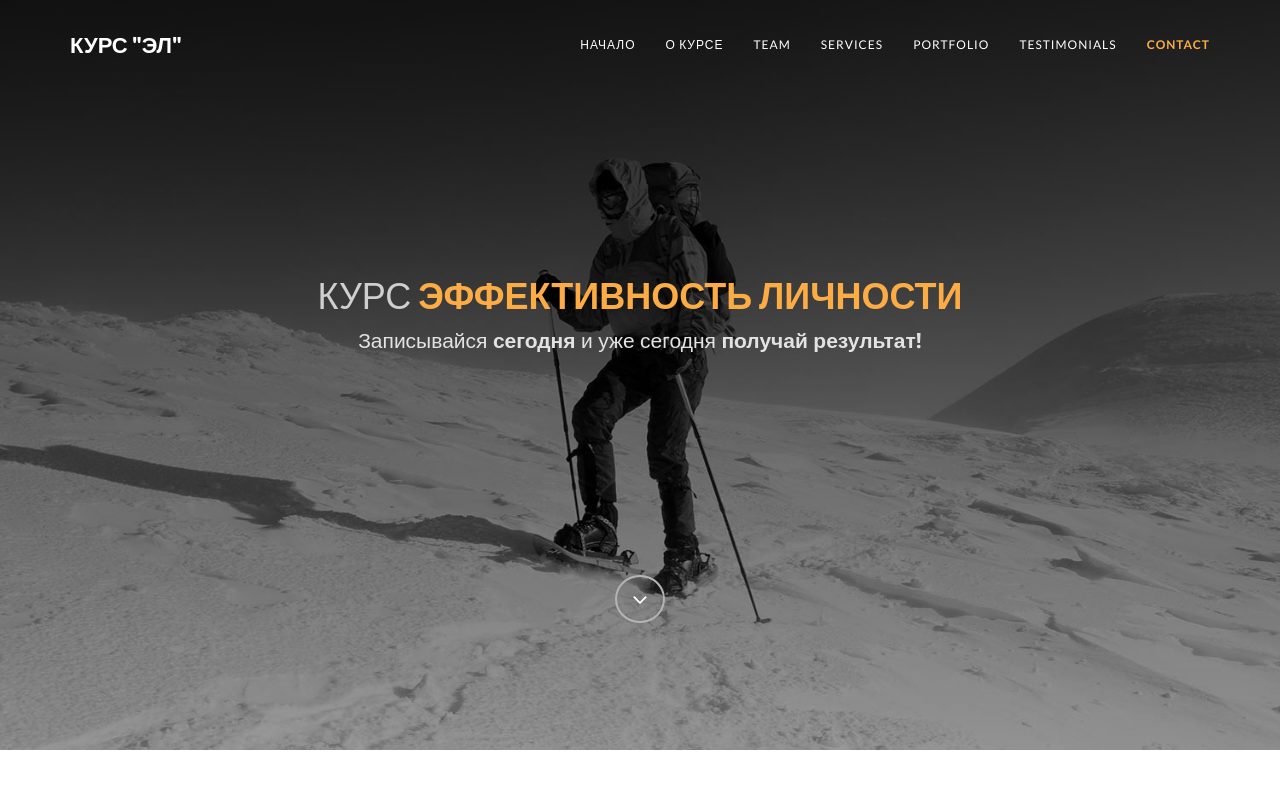
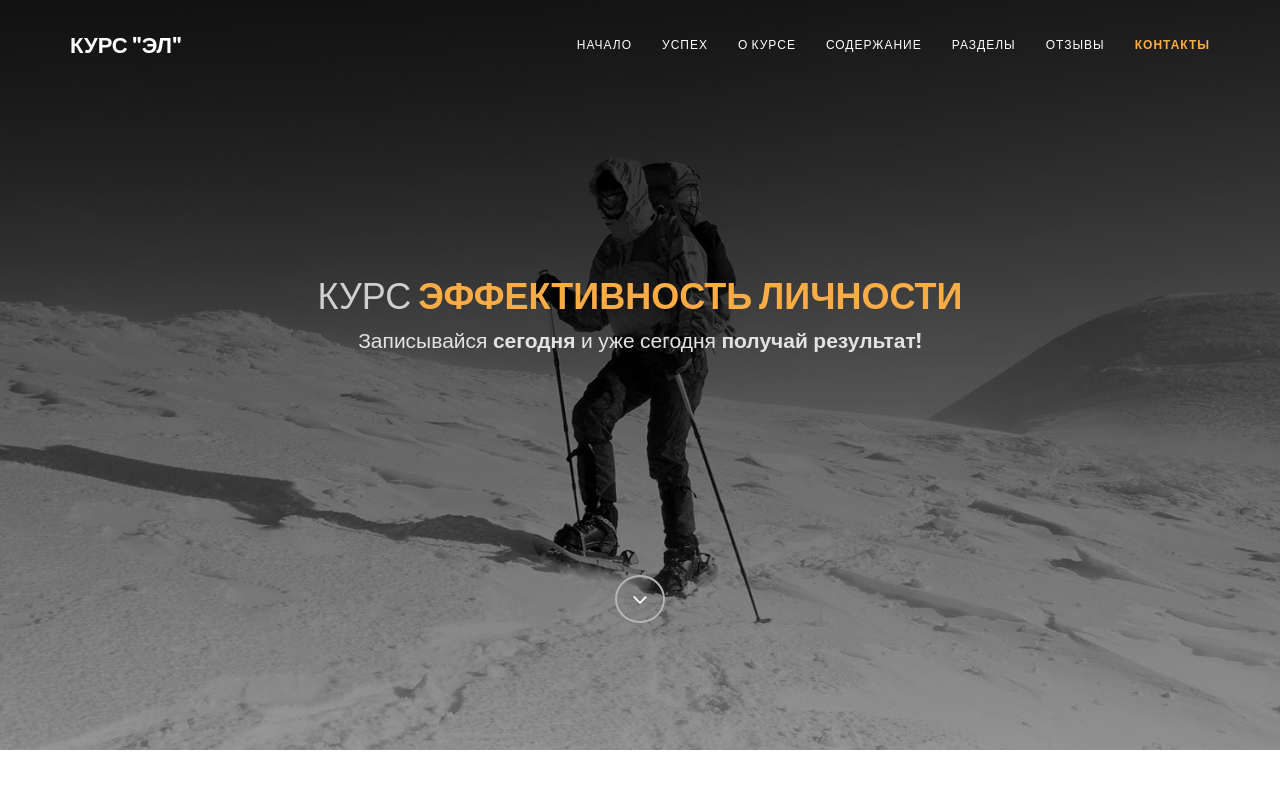
Before and after one commit to prozwetanie/leader-you, a plain HTML site: page index.html in a window 1280 px wide. Shown: the top 800 px of the page. Drawn offline with nearby package versions, Linux system fonts and the light colour scheme.

Commit message:
Page corrections

```diff
--- a/index.html
+++ b/index.html
@@ -64,12 +64,12 @@
         <div class="collapse navbar-collapse" id="bs-example-navbar-collapse-1">
           <ul class="nav navbar-nav navbar-right">
             <li><a href="#tf-home" class="page-scroll">Начало</a></li>
-            <li><a href="#tf-about" class="page-scroll">О курсе</a></li>
-            <li><a href="#tf-team" class="page-scroll">Team</a></li>
-            <li><a href="#tf-services" class="page-scroll">Services</a></li>
-            <li><a href="#tf-works" class="page-scroll">Portfolio</a></li>
-            <li><a href="#tf-testimonials" class="page-scroll">Testimonials</a></li>
-            <li><a href="#tf-contact" class="page-scroll">Contact</a></li>
+            <li><a href="#tf-about" class="page-scroll">Успех</a></li>
+            <li><a href="#tf-team" class="page-scroll">О курсе</a></li>
+            <li><a href="#tf-services" class="page-scroll">Содержание</a></li>
+            <li><a href="#tf-works" class="page-scroll">Разделы</a></li>
+            <li><a href="#tf-testimonials" class="page-scroll">Отзывы</a></li>
+            <li><a href="#tf-contact" class="page-scroll">Контакты</a></li>
           </ul>
         </div><!-- /.navbar-collapse -->
       </div><!-- /.container-fluid -->
@@ -489,7 +489,7 @@
                     </div>
 
                     <form action="//formspree.io/promo@spborg.org" method="POST">
-                        <input type="hidden" name="_next" value="//leader-you.ru/#contacted" />
+                        <input type="hidden" name="_next" value="//lider-you.ru/#contacted" />
                         <input type="hidden" name="_subject" value="Заявка на Эффективность личности" />
                         <div class="row">
                             <div class="col-md-6">
```
